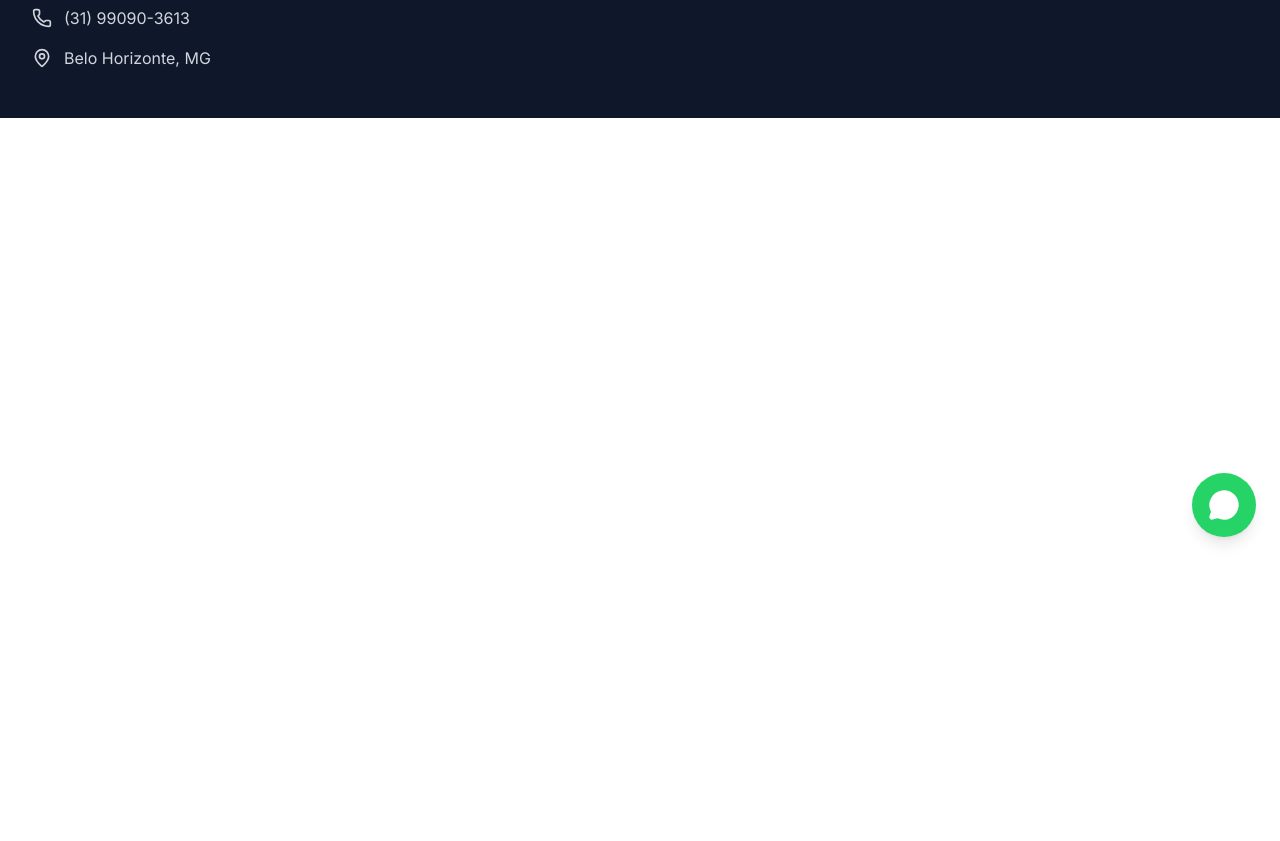
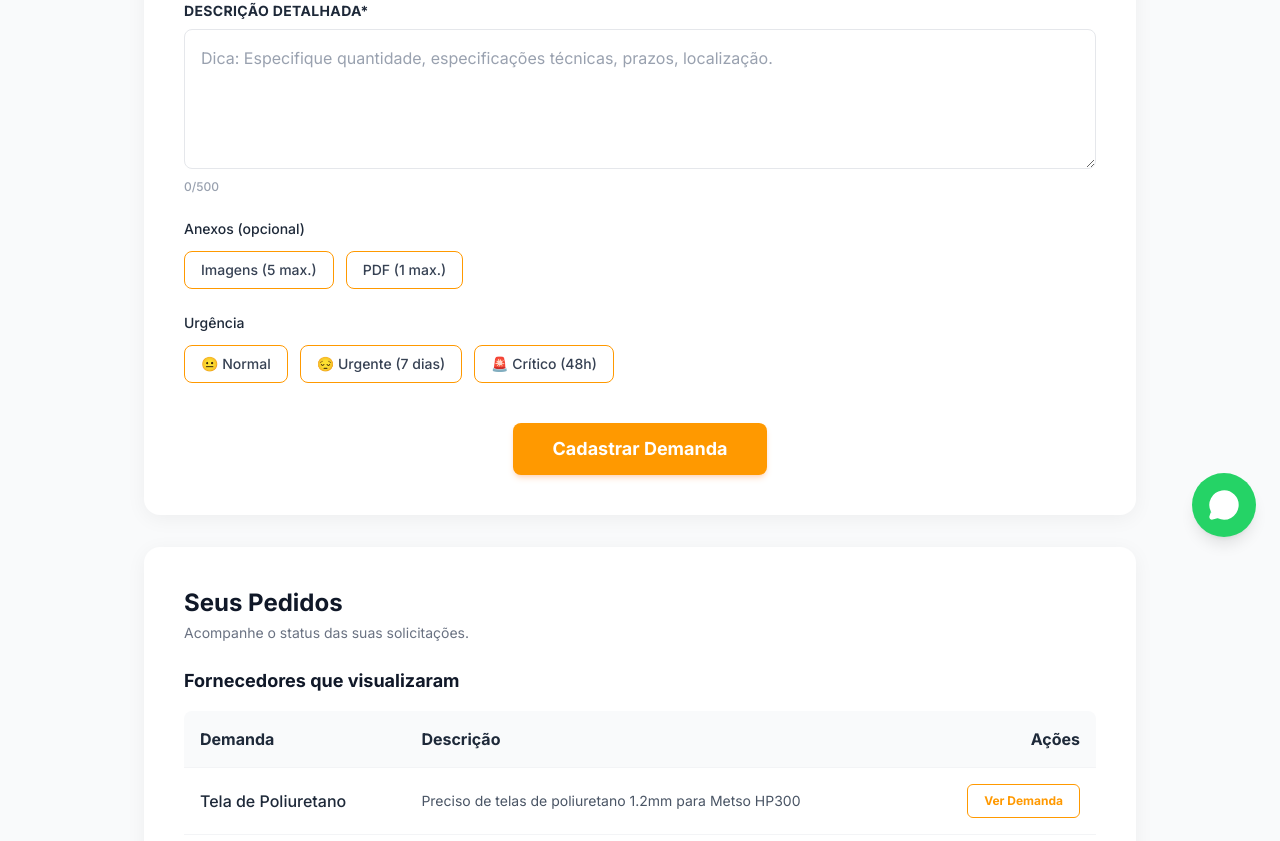
Before and after one commit to pedraum-tech/pedra-um-web, a Next.js app: page /comprador in a window 1280 px wide. Shown: the part 239-1080 px from the top of the page. Before the commit the page ends 800 px from the top, so only its background shows below. Built offline with nearby package versions, Linux system fonts and the light colour scheme.

Commit message:
feat(comprador): implementa página de demandas com formulário de cadastro e lista de pedidos

```diff
--- a/app/comprador/page.tsx
+++ b/app/comprador/page.tsx
@@ -1,11 +1,130 @@
+"use client";
 import { Header } from "@/src/components/Header";
+import Link from "next/link";
+
+// Necessário para futuros estados (useState) dos botões
 
 
-export default function CompradorDashboard() {
+
+export default function DemandasCompradorPage() {
     return (
-        <main>
+        <div className="min-h-screen bg-gray-50 flex flex-col">
+            {/* Cabeçalho no modo Comprador */}
             <Header variant="buyer" />
-            {/* Conteúdo do dashboard... */}
-        </main>
-    )
+
+            {/* Container Principal */}
+            <div className="flex-1 max-w-5xl w-full mx-auto p-4 py-10 space-y-8">
+
+                {/* --- CARD 1: NOVA SOLICITAÇÃO --- */}
+                <div className="bg-white rounded-2xl shadow-[0_4px_20px_rgb(0,0,0,0.05)] p-8 md:p-10">
+                    <div className="mb-6">
+                        <h1 className="text-2xl font-bold text-gray-900 mb-1">Nova Solicitação</h1>
+                        <p className="text-gray-500 text-sm">Descreva o que você precisa e receba contatos.</p>
+                    </div>
+
+                    <form className="space-y-6">
+                        {/* Descrição Detalhada */}
+                        <div>
+                            <label className="block text-sm font-bold text-gray-800 uppercase tracking-wide mb-2">
+                                Descrição Detalhada*
+                            </label>
+                            <textarea
+                                className="w-full min-h-[140px] p-4 rounded-lg border border-gray-200 focus:border-pedraum-orange focus:ring-2 focus:ring-orange-100 outline-none transition-all resize-y text-gray-700 placeholder:text-gray-400"
+                                placeholder="Dica: Especifique quantidade, especificações técnicas, prazos, localização."
+                                maxLength={500}
+                            ></textarea>
+                            <div className="text-xs text-gray-400 mt-1 font-medium">0/500</div>
+                        </div>
+
+                        {/* Anexos */}
+                        <div>
+                            <label className="block text-sm font-medium text-gray-800 mb-3">
+                                Anexos (opcional)
+                            </label>
+                            <div className="flex flex-wrap gap-3">
+                                <button type="button" className="px-4 py-2 rounded-lg border border-pedraum-orange text-sm font-medium text-gray-700 hover:bg-orange-50 transition-colors">
+                                    Imagens (5 max.)
+                                </button>
+                                <button type="button" className="px-4 py-2 rounded-lg border border-pedraum-orange text-sm font-medium text-gray-700 hover:bg-orange-50 transition-colors">
+                                    PDF (1 max.)
+                                </button>
+                            </div>
+                        </div>
+
+                        {/* Urgência */}
+                        <div>
+                            <label className="block text-sm font-medium text-gray-800 mb-3">
+                                Urgência
+                            </label>
+                            <div className="flex flex-wrap gap-3">
+                                <button type="button" className="px-4 py-2 rounded-lg border border-pedraum-orange text-sm font-medium text-gray-700 hover:bg-orange-50 transition-colors flex items-center gap-2">
+                                    😐 Normal
+                                </button>
+                                <button type="button" className="px-4 py-2 rounded-lg border border-pedraum-orange text-sm font-medium text-gray-700 hover:bg-orange-50 transition-colors flex items-center gap-2">
+                                    😔 Urgente (7 dias)
+                                </button>
+                                <button type="button" className="px-4 py-2 rounded-lg border border-pedraum-orange text-sm font-medium text-gray-700 hover:bg-orange-50 transition-colors flex items-center gap-2">
+                                    🚨 Crítico (48h)
+                                </button>
+                            </div>
+                        </div>
+
+                        {/* Botão Cadastrar Centralizado */}
+                        <div className="pt-4 flex justify-center">
+                            <button
+                                type="submit"
+                                className="bg-pedraum-orange hover:bg-orange-600 text-white font-bold py-3 px-10 rounded-lg transition-colors shadow-md shadow-orange-500/20 text-lg"
+                            >
+                                Cadastrar Demanda
+                            </button>
+                        </div>
+                    </form>
+                </div>
+
+                {/* --- CARD 2: MEUS PEDIDOS --- */}
+                <div className="bg-white rounded-2xl shadow-[0_4px_20px_rgb(0,0,0,0.05)] p-8 md:p-10">
+                    <div className="mb-6">
+                        <h2 className="text-2xl font-bold text-gray-900 mb-1">Seus Pedidos</h2>
+                        <p className="text-gray-500 text-sm">Acompanhe o status das suas solicitações.</p>
+                    </div>
+
+                    <h3 className="text-lg font-bold text-gray-900 mb-4">Fornecedores que visualizaram</h3>
+
+                    {/* Tabela de Pedidos */}
+                    <div className="overflow-x-auto">
+                        <table className="w-full min-w-[600px] text-left border-collapse">
+                            <thead>
+                                <tr className="bg-gray-50 border-b border-gray-100">
+                                    <th className="py-4 px-4 font-bold text-gray-800 rounded-tl-lg">Demanda</th>
+                                    <th className="py-4 px-4 font-bold text-gray-800">Descrição</th>
+                                    <th className="py-4 px-4 font-bold text-gray-800 text-right rounded-tr-lg">Ações</th>
+                                </tr>
+                            </thead>
+                            <tbody>
+                                {/* Linha 1 (Exemplo do Mockup) */}
+                                <tr className="border-b border-gray-100 hover:bg-gray-50/50 transition-colors">
+                                    <td className="py-4 px-4 text-gray-800 font-medium">
+                                        Tela de Poliuretano
+                                    </td>
+                                    <td className="py-4 px-4 text-gray-600 text-sm max-w-md truncate">
+                                        Preciso de telas de poliuretano 1.2mm para Metso HP300
+                                    </td>
+                                    <td className="py-4 px-4 text-right">
+                                        <Link href="/comprador/detalhes" className="inline-block">
+                                            <button className="border border-pedraum-orange text-pedraum-orange hover:bg-orange-50 font-bold text-xs py-2 px-4 rounded-md transition-colors">
+                                                Ver Demanda
+                                            </button>
+                                        </Link>
+                                    </td>
+                                </tr>
+                                {/* Você pode replicar a linha <tr> acima para adicionar mais exemplos de teste */}
+                            </tbody>
+                        </table>
+                    </div>
+
+                </div>
+
+            </div>
+        </div>
+    );
 }
```
